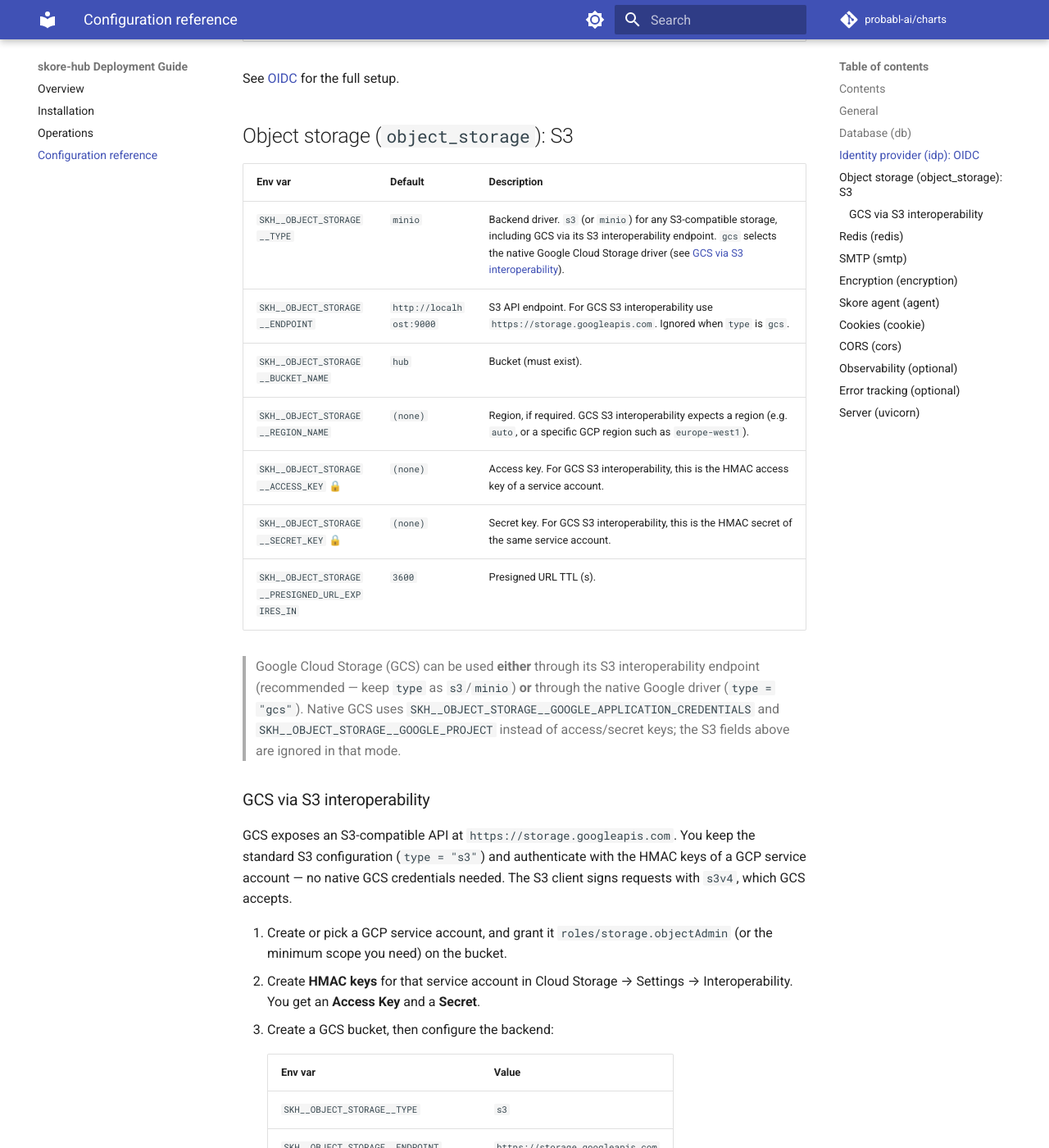
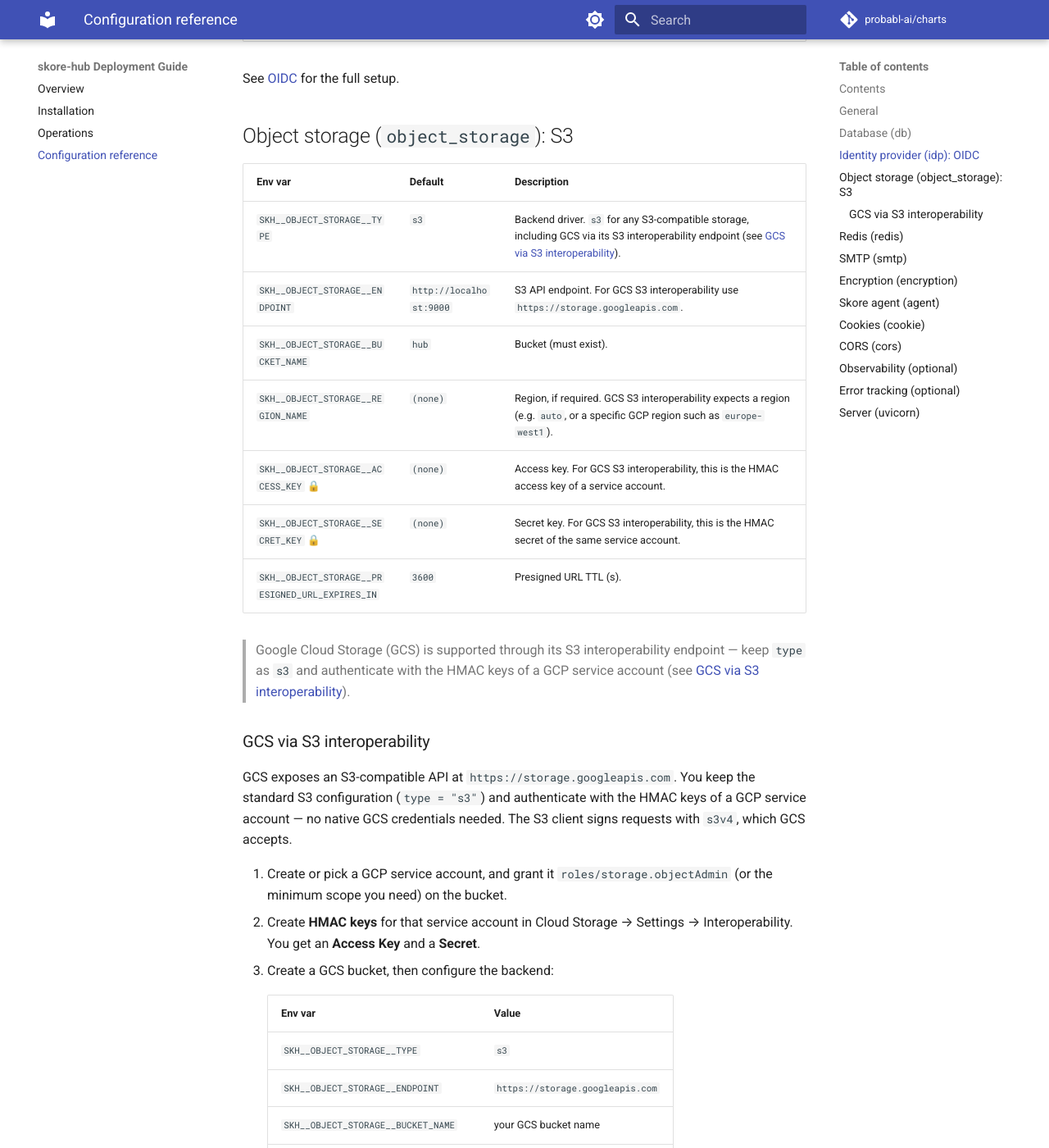
Before and after one commit to probabl-ai/charts, an MkDocs documentation site: the page built from docs/reference-configuration.md, in a window 1280 px wide and 1400 px high, scrolled down 2458 px. Shown: the whole window at 82% size. Built offline with MkDocs 1.6.1 and Material for MkDocs 9.7.7, drawn with Linux system fonts in a browser that asks for light colours; comment, search, counter and statistics services are not loaded.

Commit message:
docs: remove minio and native gcs object storage types

```diff
--- a/docs/reference-configuration.md
+++ b/docs/reference-configuration.md
@@ -66,15 +66,15 @@ See [OIDC](01-installation.md#oidc-identity-provider) for the full setup.
 
 | Env var | Default | Description |
 | --- | --- | --- |
-| `SKH__OBJECT_STORAGE__TYPE` | `minio` | Backend driver. `s3` (or `minio`) for any S3-compatible storage, including GCS via its S3 interoperability endpoint. `gcs` selects the native Google Cloud Storage driver (see [GCS via S3 interoperability](#gcs-via-s3-interoperability)). |
-| `SKH__OBJECT_STORAGE__ENDPOINT` | `http://localhost:9000` | S3 API endpoint. For GCS S3 interoperability use `https://storage.googleapis.com`. Ignored when `type` is `gcs`. |
+| `SKH__OBJECT_STORAGE__TYPE` | `s3` | Backend driver. `s3` for any S3-compatible storage, including GCS via its S3 interoperability endpoint (see [GCS via S3 interoperability](#gcs-via-s3-interoperability)). |
+| `SKH__OBJECT_STORAGE__ENDPOINT` | `http://localhost:9000` | S3 API endpoint. For GCS S3 interoperability use `https://storage.googleapis.com`. |
 | `SKH__OBJECT_STORAGE__BUCKET_NAME` | `hub` | Bucket (must exist). |
 | `SKH__OBJECT_STORAGE__REGION_NAME` | `(none)` | Region, if required. GCS S3 interoperability expects a region (e.g. `auto`, or a specific GCP region such as `europe-west1`). |
 | `SKH__OBJECT_STORAGE__ACCESS_KEY` 🔒 | `(none)` | Access key. For GCS S3 interoperability, this is the HMAC access key of a service account. |
 | `SKH__OBJECT_STORAGE__SECRET_KEY` 🔒 | `(none)` | Secret key. For GCS S3 interoperability, this is the HMAC secret of the same service account. |
 | `SKH__OBJECT_STORAGE__PRESIGNED_URL_EXPIRES_IN` | `3600` | Presigned URL TTL (s). |
 
-> Google Cloud Storage (GCS) can be used **either** through its S3 interoperability endpoint (recommended — keep `type` as `s3`/`minio`) **or** through the native Google driver (`type = "gcs"`). Native GCS uses `SKH__OBJECT_STORAGE__GOOGLE_APPLICATION_CREDENTIALS` and `SKH__OBJECT_STORAGE__GOOGLE_PROJECT` instead of access/secret keys; the S3 fields above are ignored in that mode.
+> Google Cloud Storage (GCS) is supported through its S3 interoperability endpoint — keep `type` as `s3` and authenticate with the HMAC keys of a GCP service account (see [GCS via S3 interoperability](#gcs-via-s3-interoperability)).
 
 ### GCS via S3 interoperability
 
```
Also changed, not shown: docs/01-installation.md (+0 -2 lines).
